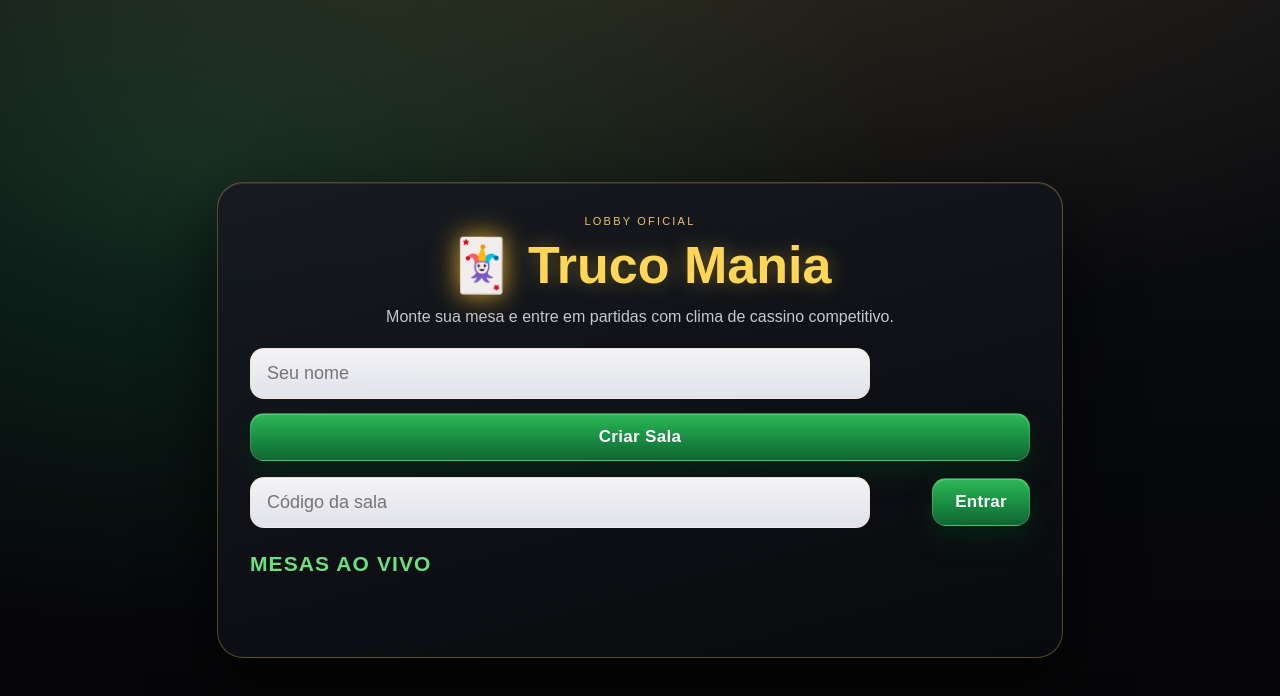
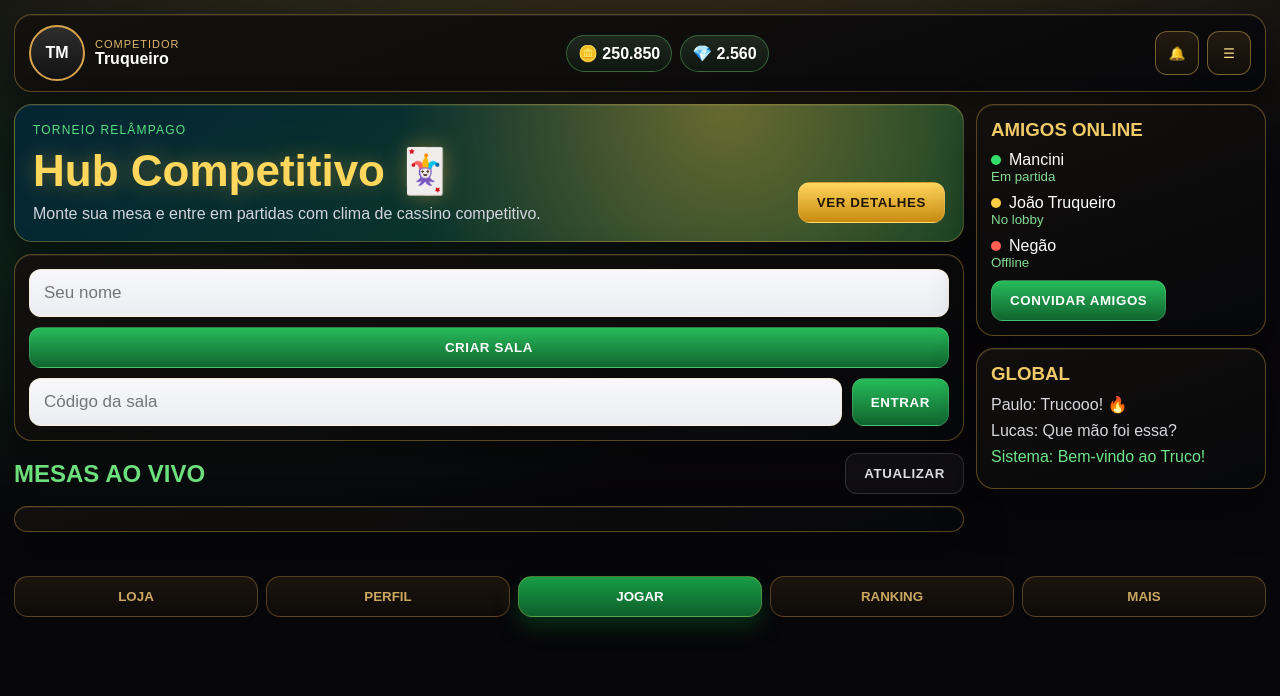
Before and after one commit to DnsMancini/TrucoMania, a website: page client/index.html in a window 1280 px wide. Drawn offline with nearby package versions, Linux system fonts and the light colour scheme; no server answers.

Commit message:
Revamp lobby into premium multi-section competitive hub layout

```diff
--- a/client/index.html
+++ b/client/index.html
@@ -11,12 +11,37 @@
   <div id="app">
     <!-- LOBBY -->
         <div id="lobby" class="lobby">
-      <div class="lobby-card">
-        <div class="lobby-header">
-          <p class="lobby-kicker">Lobby oficial</p>
-          <h1 class="lobby-title"><span class="lobby-title-icon">🃏</span> Truco Mania</h1>
+      <div class="lobby-shell">
+        <header class="topbar-premium">
+          <div class="player-chip">
+            <div class="player-avatar">TM</div>
+            <div>
+              <p class="chip-kicker">Competidor</p>
+              <strong id="playerDisplayName">Truqueiro</strong>
+            </div>
+          </div>
+          <div class="currency-strip">
+            <div class="currency-pill"><span>🪙</span> 250.850</div>
+            <div class="currency-pill"><span>💎</span> 2.560</div>
+          </div>
+          <div class="topbar-actions">
+            <button class="icon-btn">🔔</button>
+            <button class="icon-btn">☰</button>
+          </div>
+        </header>
+
+        <main class="lobby-grid">
+          <section class="main-hub">
+            <article class="tournament-hero">
+              <div>
+                <p class="lobby-kicker">Torneio relâmpago</p>
+                <h1 class="lobby-title">Hub Competitivo <span class="lobby-title-icon">🃏</span></h1>
                 <p class="lobby-subtitle">Monte sua mesa e entre em partidas com clima de cassino competitivo.</p>
               </div>
+              <button class="lobby-button hero-cta">Ver detalhes</button>
+            </article>
+
+            <section class="entry-panel">
               <div class="lobby-menu">
                 <input type="text" id="nameInput" class="lobby-input" placeholder="Seu nome" maxlength="15" />
                 <button id="createBtn" class="lobby-button lobby-button-primary">Criar Sala</button>
@@ -25,11 +50,47 @@
                   <button id="joinBtn" class="lobby-button lobby-button-primary">Entrar</button>
                 </div>
               </div>
+            </section>
+
+            <div class="rooms-headline-row">
               <div class="rooms-headline">Mesas ao vivo</div>
+              <button class="lobby-button ghost">Atualizar</button>
+            </div>
             <div id="roomsList" class="rooms-list"></div>
             <div id="lobbyStatus" class="lobby-status"></div>
+          </section>
+
+          <aside class="social-sidebar">
+            <section class="social-card">
+              <h3>Amigos online</h3>
+              <ul>
+                <li><span class="dot on"></span>Mancini <small>Em partida</small></li>
+                <li><span class="dot idle"></span>João Truqueiro <small>No lobby</small></li>
+                <li><span class="dot off"></span>Negão <small>Offline</small></li>
+              </ul>
+              <button class="lobby-button lobby-button-primary">Convidar amigos</button>
+            </section>
+            <section class="social-card">
+              <h3>Global</h3>
+              <div class="chat-preview">
+                <p>Paulo: Trucooo! 🔥</p>
+                <p>Lucas: Que mão foi essa?</p>
+                <p class="system">Sistema: Bem-vindo ao Truco!</p>
+              </div>
+            </section>
+          </aside>
+        </main>
+
+        <nav class="bottom-nav">
+          <button>Loja</button>
+          <button>Perfil</button>
+          <button class="active">Jogar</button>
+          <button>Ranking</button>
+          <button>Mais</button>
+        </nav>
       </div>
     </div>
+
 
     <!-- JOGO -->
     <div id="gameWrapper" class="game-hidden">
--- a/client/style.css
+++ b/client/style.css
@@ -410,136 +410,68 @@ body {
 /* ===== LOBBY ===== */
 .lobby {
   min-height: var(--viewport-height);
-  display: grid;
-  place-items: center;
-  padding: 20px;
+  padding: 14px 14px calc(14px + var(--safe-bottom));
   background:
-    radial-gradient(120% 80% at 50% -15%, rgba(237, 183, 80, 0.15) 0%, rgba(0,0,0,0) 70%),
-    radial-gradient(80% 80% at 15% 20%, rgba(25, 106, 64, 0.32) 0%, rgba(0,0,0,0) 68%),
-    linear-gradient(180deg, #0d0f14 0%, #07080b 55%, #050506 100%);
+    radial-gradient(130% 90% at 50% -20%, rgba(255, 194, 77, 0.24), rgba(0,0,0,0) 60%),
+    radial-gradient(80% 50% at 15% 30%, rgba(30, 140, 85, 0.25), rgba(0,0,0,0) 70%),
+    linear-gradient(180deg, #090a0d 0%, #09070a 45%, #050507 100%);
 }
-.lobby-card {
-  width: min(780px, 94vw);
-  background: linear-gradient(165deg, rgba(23, 26, 33, 0.94), rgba(9, 10, 14, 0.97));
-  border: 1px solid rgba(255, 205, 96, 0.3);
-  border-radius: 26px;
-  padding: clamp(20px, 4vw, 32px);
-  box-shadow: 0 30px 70px rgba(0, 0, 0, 0.7), inset 0 1px 0 rgba(255, 246, 220, 0.1);
-  backdrop-filter: blur(3px);
+.lobby-shell { max-width: 1300px; margin: 0 auto; display: grid; gap: 12px; }
+.topbar-premium, .social-card, .entry-panel, .rooms-list, .tournament-hero {
+  border: 1px solid rgba(255, 197, 76, 0.32);
+  box-shadow: 0 20px 40px rgba(0,0,0,.5), inset 0 1px 0 rgba(255,255,255,.08);
+  background: linear-gradient(160deg, rgba(19, 16, 13, .92), rgba(7, 8, 11, .96));
+  border-radius: 18px;
 }
-.lobby-header { text-align: center; margin-bottom: 18px; }
-.lobby-kicker {
-  margin: 0 0 8px;
-  text-transform: uppercase;
-  letter-spacing: 2.2px;
-  color: rgba(248, 210, 108, 0.92);
-  font-size: 11px;
+.topbar-premium { display:flex; align-items:center; justify-content:space-between; padding:10px 14px; }
+.player-chip { display:flex; align-items:center; gap:10px; }
+.player-avatar { width:52px; height:52px; border-radius:50%; background:linear-gradient(180deg,#2e2e2e,#121212); display:grid; place-items:center; border:2px solid #d7a34d; font-weight:800; }
+.chip-kicker { margin:0; font-size:11px; color:#ddb66a; text-transform:uppercase; letter-spacing:1px; }
+.currency-strip { display:flex; gap:8px; }
+.currency-pill { background:linear-gradient(180deg,#1f291e,#0f1611); border:1px solid rgba(109, 224, 126, .35); padding:8px 11px; border-radius:999px; font-weight:700; }
+.topbar-actions { display:flex; gap:8px; }
+.icon-btn { width:44px; height:44px; border-radius:12px; border:1px solid rgba(255,207,109,.4); background:linear-gradient(180deg,#231a10,#110e0a); color:#f8da8a; }
+.lobby-grid { display:grid; grid-template-columns: minmax(0, 1fr) 290px; gap:12px; }
+.main-hub { display:grid; gap:12px; }
+.tournament-hero { padding:18px; display:flex; align-items:end; justify-content:space-between; background: radial-gradient(circle at 75% 0%, rgba(244,182,58,.4), transparent 45%), linear-gradient(135deg, rgba(4,38,53,.95), rgba(14,68,40,.92)); }
+.lobby-kicker { margin:0 0 8px; color:#57e083; letter-spacing:1.2px; text-transform:uppercase; font-size:12px; }
+.lobby-title { margin:0; color:#ffd75c; font-size:clamp(29px,4vw,44px); text-shadow:0 0 22px rgba(255,194,67,.38); }
+.lobby-subtitle { margin:8px 0 0; color:#d2d5dd; max-width:680px; }
+.hero-cta { background:linear-gradient(180deg,#ffd65b,#c98b11); color:#211606; font-weight:800; }
+.entry-panel { padding:14px; }
+.lobby-menu { display:grid; gap:10px; }
+.lobby-input { width:100%; box-sizing:border-box; padding:13px 14px; border-radius:12px; border:1px solid rgba(255, 213, 123, .22); background:linear-gradient(180deg,#f8f8fb,#ebedf2); font-size:17px; }
+.lobby-button { padding:12px 18px; border-radius:12px; border:1px solid rgba(255,255,255,.14); cursor:pointer; font-weight:800; text-transform:uppercase; letter-spacing:.6px; }
+.lobby-button-primary { background:linear-gradient(180deg,#27bb5a,#10652f); color:#fff; }
+.lobby-join-area { display:grid; grid-template-columns: 1fr auto; gap:10px; }
+.rooms-headline-row{ display:flex; justify-content:space-between; align-items:center; }
+.rooms-headline { color:#6de07e; font-size:24px; font-weight:900; text-transform:uppercase; }
+.lobby-button.ghost { background:rgba(255,255,255,.04); color:#ddd; }
+.rooms-list { padding:12px; display:flex; flex-direction:column; gap:10px; max-height:42vh; overflow:auto; }
+.room-item { display:flex; align-items:center; justify-content:space-between; border-radius:14px; border:1px solid rgba(255,198,77,.35); padding:12px; background:linear-gradient(120deg, rgba(67,39,7,.68), rgba(18,17,21,.93)); box-shadow: inset 0 0 0 1px rgba(255,220,134,.08), 0 8px 22px rgba(0,0,0,.45); }
+.room-item button { padding:10px 14px; border-radius:10px; border:1px solid rgba(110, 235, 132, .38); background:linear-gradient(180deg,#24af52,#177f3b); color:#fff; font-weight:800; }
+.lobby-status { text-align:center; color:#c8c9cf; min-height:20px; }
+.social-sidebar { display:grid; gap:12px; align-content:start; }
+.social-card { padding:14px; }
+.social-card h3 { margin:0 0 10px; color:#f0ca68; text-transform:uppercase; }
+.social-card ul { list-style:none; padding:0; margin:0 0 10px; display:grid; gap:10px; }
+.social-card li small { display:block; color:#86da92; }
+.dot{ width:10px; height:10px; border-radius:50%; display:inline-block; margin-right:8px; }
+.dot.on{ background:#35dd6a; } .dot.idle{ background:#ffce45; } .dot.off{ background:#ff5f52; }
+.chat-preview p { margin:0 0 8px; color:#d5d7dc; }
+.chat-preview .system { color:#6ee48b; }
+.bottom-nav { display:grid; grid-template-columns:repeat(5, 1fr); gap:8px; }
+.bottom-nav button { background:linear-gradient(180deg,#1c140e,#0e0b08); color:#cba862; border:1px solid rgba(255,188,89,.28); border-radius:14px; padding:12px 8px; font-weight:800; text-transform:uppercase; }
+.bottom-nav .active { background:linear-gradient(180deg,#189c45,#0d5f2b); color:#fff; box-shadow:0 10px 20px rgba(12,83,40,.5); }
+
+@media (max-width: 980px) {
+  .lobby-grid { grid-template-columns: 1fr; }
+  .social-sidebar { grid-template-columns: 1fr 1fr; }
 }
-.lobby-title {
-  text-align: center;
-  color: #ffd655;
-  margin: 0;
-  font-size: clamp(34px, 7vw, 52px);
-  text-shadow: 0 0 20px rgba(255, 204, 74, 0.35);
-}
-.lobby-title-icon { filter: drop-shadow(0 0 14px rgba(255, 185, 34, 0.56)); }
-.lobby-subtitle {
-  margin: 10px auto 0;
-  max-width: 620px;
-  color: #c6c7d0;
-  line-height: 1.35;
-}
-.lobby-menu { text-align: center; margin-top: 20px; display: grid; gap: 14px; }
-.lobby-input {
-  width: min(620px, 100%);
-  box-sizing: border-box;
-  padding: 14px 16px;
-  font-size: 18px;
-  border-radius: 14px;
-  border: 1px solid rgba(255, 208, 109, 0.24);
-  background: linear-gradient(180deg, rgba(248,248,252,0.98), rgba(237,239,245,0.95));
-}
-.lobby-input:focus {
-  outline: none;
-  box-shadow: 0 0 0 2px rgba(255, 204, 90, 0.35), 0 0 24px rgba(255, 204, 90, 0.28);
-}
-.lobby-button {
-  padding: 13px 22px;
-  margin: 0;
-  font-size: 17px;
-  border-radius: 14px;
-  border: 1px solid rgba(255,255,255,0.14);
-  cursor: pointer;
-  font-weight: 700;
-  letter-spacing: 0.3px;
-  transition: transform 0.2s ease, filter 0.2s ease, box-shadow 0.2s ease;
-}
-.lobby-button:hover {
-  transform: translateY(-1px);
-  filter: brightness(1.06);
-}
-.lobby-button:active { transform: translateY(1px) scale(0.99); }
-.lobby-button-primary {
-  background: linear-gradient(180deg, #2cb857 0%, #17863f 62%, #116633 100%);
-  color: white;
-  box-shadow: 0 12px 25px rgba(2, 51, 24, 0.55), inset 0 1px 0 rgba(255,255,255,0.22);
-}
-.lobby-join-area {
-  margin-top: 2px;
-  display: grid;
-  grid-template-columns: 1fr auto;
-  gap: 12px;
-  align-items: center;
-}
-.rooms-headline {
-  margin: 24px 0 8px;
-  color: #6de07e;
-  font-size: 21px;
-  font-weight: 800;
-  text-transform: uppercase;
-  letter-spacing: 1.1px;
-}
-.lobby-status { text-align: center; margin-top: 15px; color: #c8c9cf; min-height: 20px; }
-.rooms-list {
-  margin-top: 14px;
-  display: flex;
-  flex-direction: column;
-  gap: 10px;
-  max-height: 340px;
-  overflow-y: auto;
-  padding-right: 4px;
-}
-.room-item {
-  display: flex; align-items: center; justify-content: space-between;
-  background: linear-gradient(145deg, rgba(23, 30, 40, 0.92), rgba(12, 15, 20, 0.95));
-  border: 1px solid rgba(255, 198, 77, 0.24);
-  border-radius: 14px;
-  padding: 10px 12px;
-  color: #dbdde6;
-  font-size: 15px;
-  box-shadow: 0 8px 20px rgba(0,0,0,0.45), inset 0 1px 0 rgba(255,255,255,0.08);
-  animation: roomFadeIn 260ms ease;
-}
-.room-item span { flex: 1; }
-.room-item button { padding: 8px 16px; border-radius: 10px; border: 1px solid rgba(255,255,255,0.18); background: linear-gradient(180deg, #24af52, #177f3b); color: white; cursor: pointer; font-weight: 700; }
-.lobby-empty {
-  color: #8f94a2;
-  text-align: center;
-  background: rgba(255, 255, 255, 0.03);
-  border: 1px dashed rgba(255, 221, 140, 0.24);
-  border-radius: 12px;
-  padding: 18px 12px;
-}
-@keyframes roomFadeIn {
-  from { opacity: 0; transform: translateY(8px); }
-  to { opacity: 1; transform: translateY(0); }
-}
-
 @media (max-width: 680px) {
-  .lobby-card { border-radius: 20px; }
-  .lobby-input { font-size: 17px; }
+  .currency-strip { display:none; }
+  .social-sidebar { grid-template-columns: 1fr; }
   .lobby-join-area { grid-template-columns: 1fr; }
-  .lobby-join-area .lobby-button { width: 100%; }
 }
 
 .contagem-regressiva {
```
Lines whose indentation alone changed are shown as unchanged.
